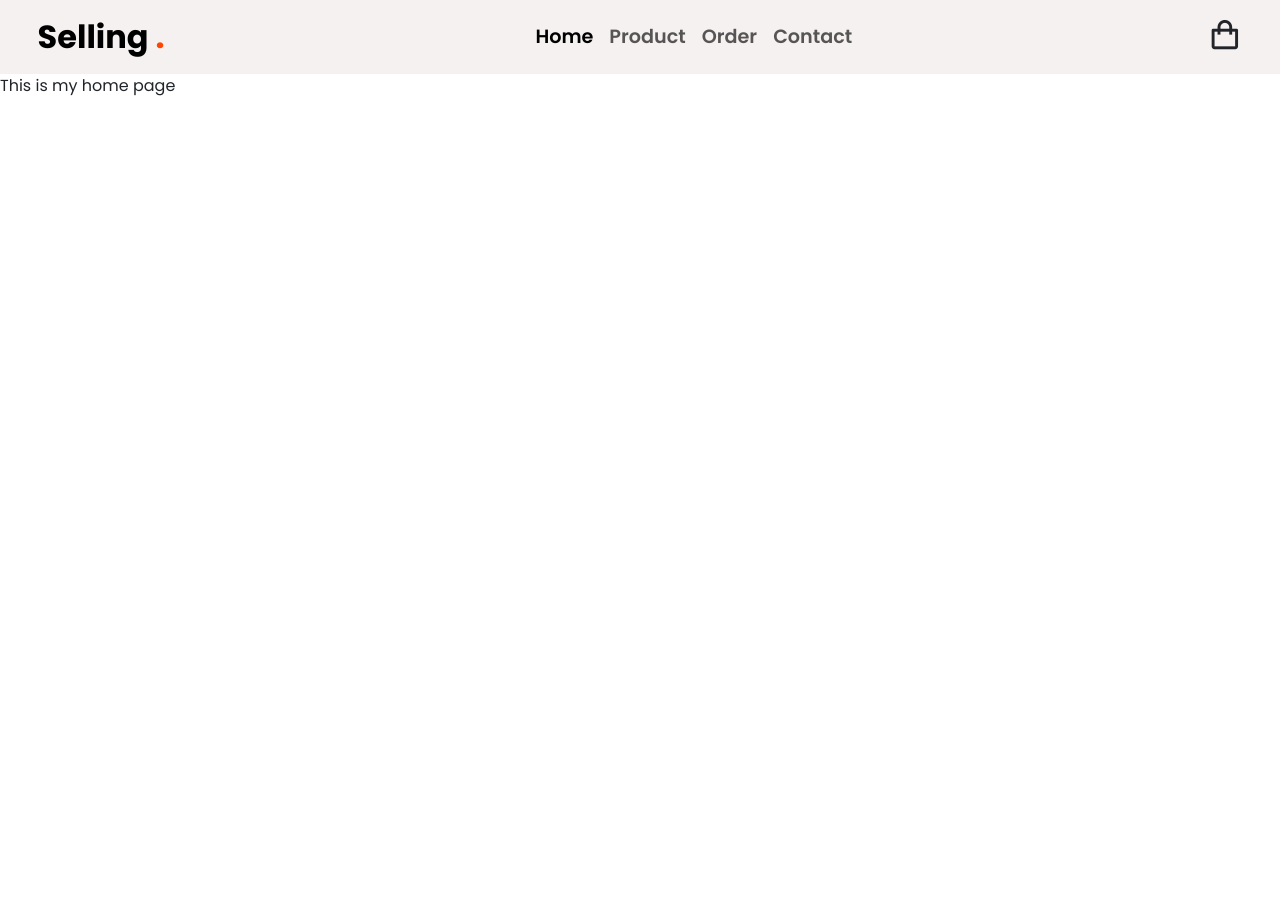
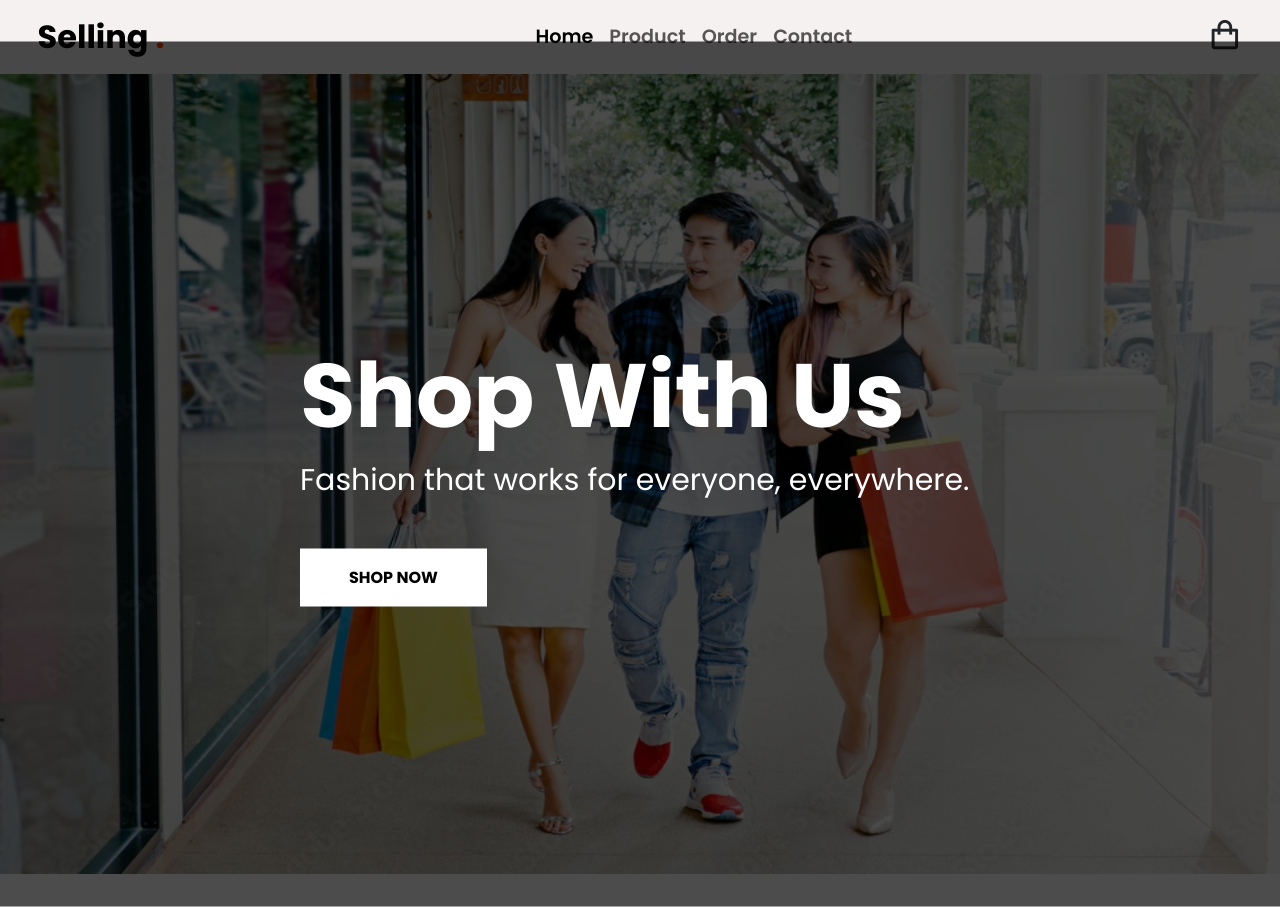
Before and after one commit to hannahrosemiranda/E-commerce, an Angular app in the folder angular-project/: page /home in a window 1280 px wide. Before the commit the page ends 800 px from the top, so only its background shows below. Built offline with nearby package versions, Linux system fonts and the light colour scheme.

Commit message:
home edited

```diff
--- a/angular-project/src/app/home/home.component.css
+++ b/angular-project/src/app/home/home.component.css
@@ -0,0 +1,55 @@
+.btn {
+  display: inline-block;
+  background: white;
+  color: black;
+  padding: 8px 30px;
+  margin: 30px 0;
+  border-radius: 30px;
+  font-weight: bold;
+}
+
+.btn:hover {
+  background: black;
+  color: white;
+  max-width: auto;
+}
+
+.image-container {
+  position: relative;
+  display: flex;
+  justify-content: center;
+  align-items: center;
+  height: 100vh;
+}
+
+.image-container img {
+  display: block;
+  max-width: 100%;
+  max-height: 100%;
+  width: auto;
+  height: auto;
+}
+
+.image-text {
+  position: absolute;
+  top: 50%;
+  left: 0;
+  transform: translateY(-50%);
+  background-color: rgba(0, 0, 0, 0.7);
+  color: #fff;
+  padding: 300px;
+  font-size: 16px;
+  width: 100%;
+  box-sizing: border-box;
+}
+
+.image-text h1 {
+  font-weight: bold;
+  font-size: 90px;
+  color: white;
+}
+
+.image-text p {
+  font-size: 30px;
+  color: white;
+}
--- a/angular-project/src/app/home/home.component.html
+++ b/angular-project/src/app/home/home.component.html
@@ -1 +1,12 @@
-<p>This is my home page</p>
+<div class="image-container w-100">
+  <img src="assets/images/banner1.png" class="w-100" alt="shopping" />
+  <div class="image-text">
+    <h1>Shop With Us</h1>
+    <p>Fashion that works for everyone, everywhere.</p>
+    <a
+      href="#"
+      class="btn btn-white btn-outline-white py-3 px-5 rounded-0 mb-lg-0 mb-2 d-block d-sm-inline-block"
+      >SHOP NOW</a
+    >
+  </div>
+</div>
```
